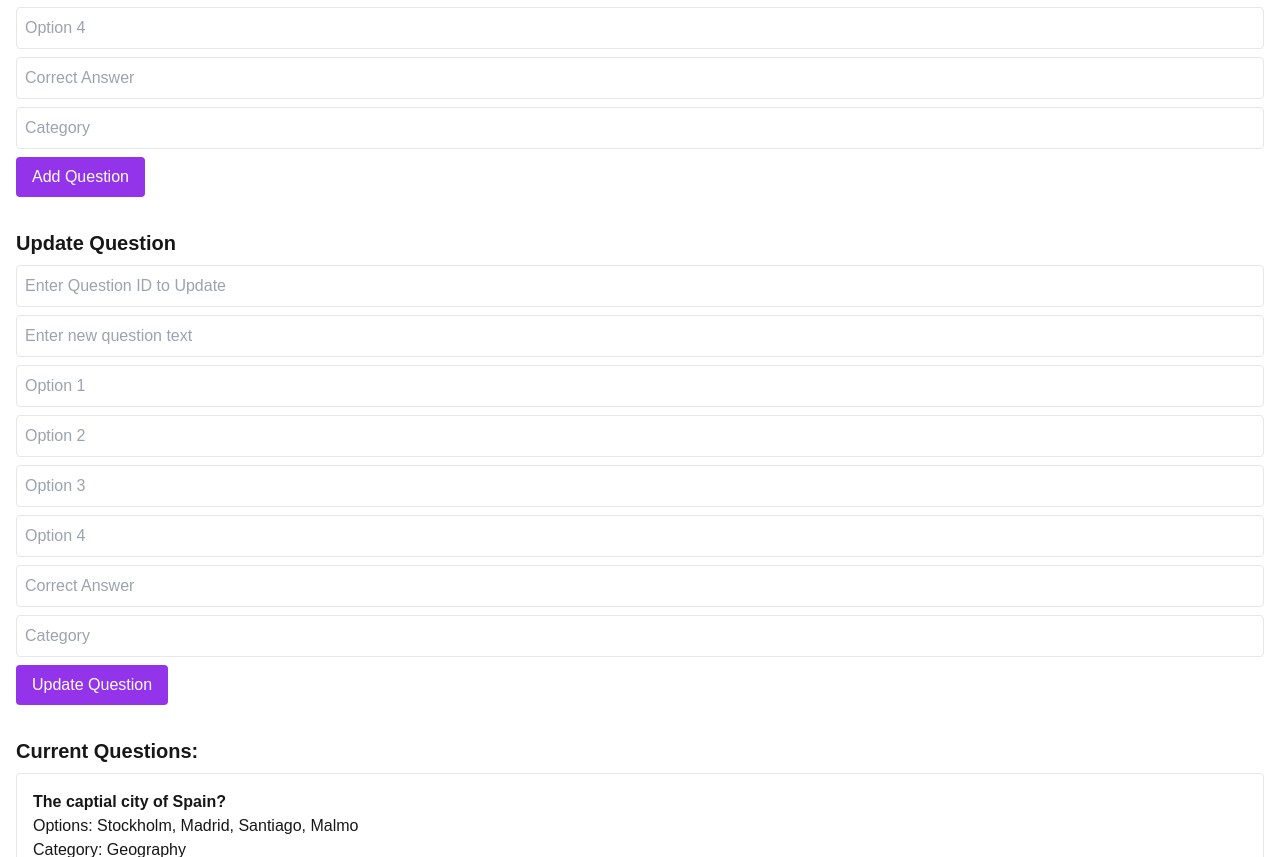
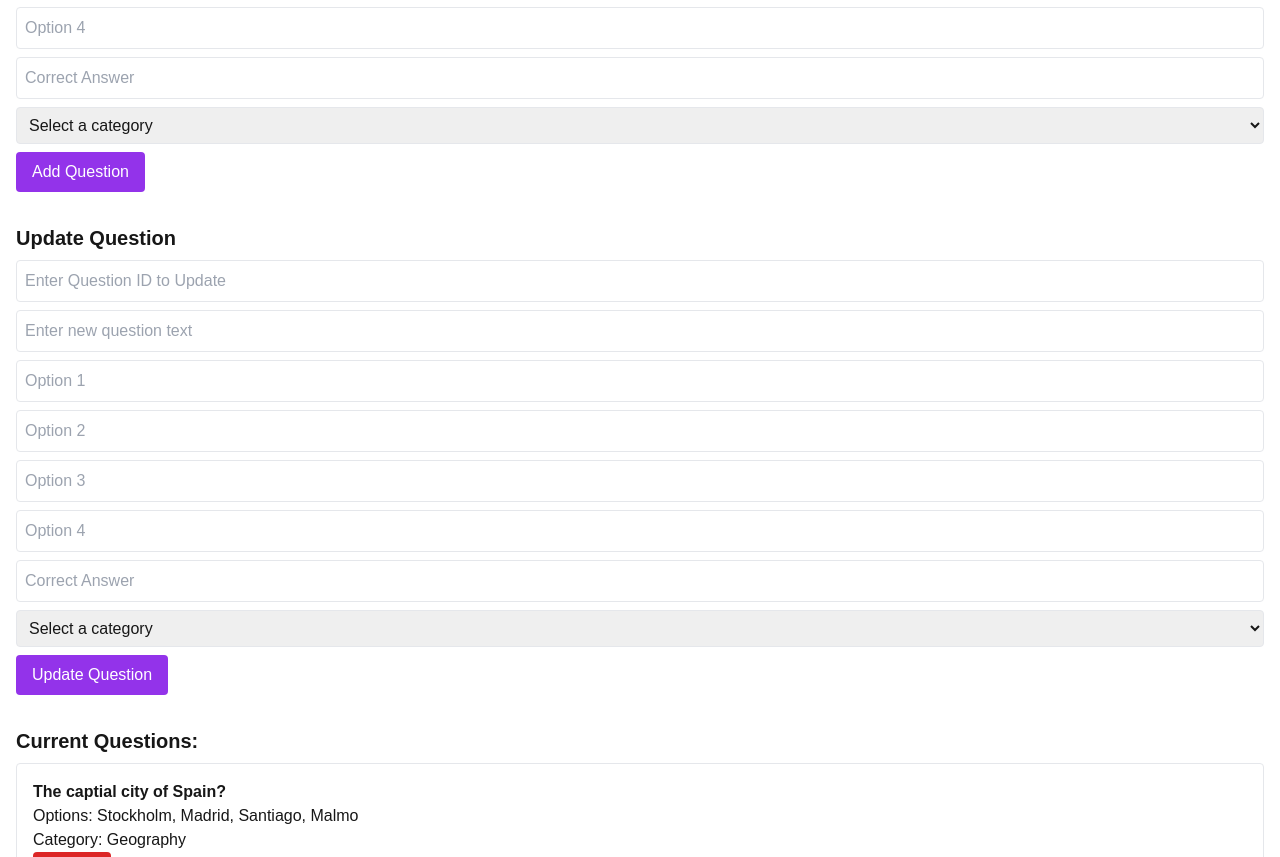
Before and after one commit to zarhaselene/chas_quiz, a Next.js app: page /admin in a window 1280 px wide. Shown: the part 358-1215 px from the top of the page. Built offline with nearby package versions, Linux system fonts and the light colour scheme.

Commit message:
lade till dropdown för kategori i admin

```diff
--- a/pages/admin.js
+++ b/pages/admin.js
@@ -21,6 +21,9 @@ export default function Admin() {
   const [updateOptions, setUpdateOptions] = useState(["", "", "", ""]); // Uppdaterade alternativ
   const [updateAnswer, setUpdateAnswer] = useState(""); // Uppdaterat rätt svar
   const [updateCategory, setUpdateCategory] = useState(""); // Uppdaterad kategori
+
+  // Fördefinierade kategorier
+  const categories = ["Geography", "Sports", "Movie", "Science"];
 
   // Funktion för att lägga till en ny fråga
   const handleAddQuestion = () => {
@@ -102,13 +105,21 @@ export default function Admin() {
           onChange={(e) => setNewAnswer(e.target.value)}
           className="block w-full p-2 mb-2 border rounded"
         />
-        <input
-          type="text"
-          placeholder="Category"
+
+        {/* Dropdown for selecting category */}
+        <select
           value={newCategory}
           onChange={(e) => setNewCategory(e.target.value)}
           className="block w-full p-2 mb-2 border rounded"
-        />
+        >
+          <option value="">Select a category</option>
+          {categories.map((category, index) => (
+            <option key={index} value={category}>
+              {category}
+            </option>
+          ))}
+        </select>
+
         <button
           onClick={handleAddQuestion}
           className="px-4 py-2 bg-purple-600 text-white rounded hover:bg-purple-700"
@@ -157,13 +168,21 @@ export default function Admin() {
           onChange={(e) => setUpdateAnswer(e.target.value)}
           className="block w-full p-2 mb-2 border rounded"
         />
-        <input
-          type="text"
-          placeholder="Category"
+
+        {/* Dropdown for selecting category */}
+        <select
           value={updateCategory}
           onChange={(e) => setUpdateCategory(e.target.value)}
           className="block w-full p-2 mb-2 border rounded"
-        />
+        >
+          <option value="">Select a category</option>
+          {categories.map((category, index) => (
+            <option key={index} value={category}>
+              {category}
+            </option>
+          ))}
+        </select>
+
         <button
           onClick={handleUpdateQuestion}
           className="px-4 py-2 bg-purple-600 text-white rounded hover:bg-purple-700"
```
